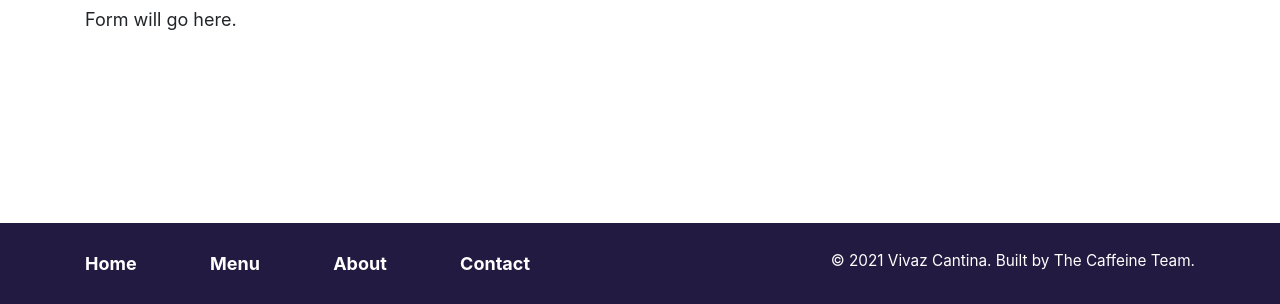
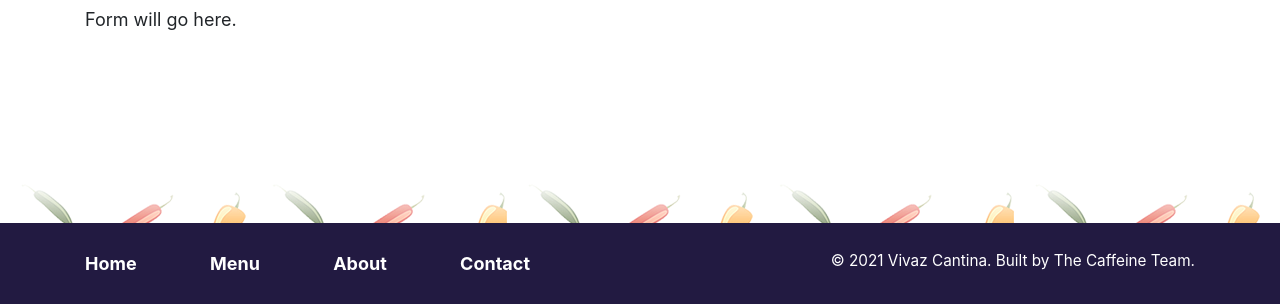
Before and after one commit to tjhammer845/vivaz-cantina, a Gatsby site: page /contact in a window 1280 px wide. Shown: the part 496-800 px from the top of the page. Built offline with nearby package versions, Linux system fonts and the light colour scheme; Gatsby itself is replaced by a stand-in of ours.

Commit message:
container bgs

```diff
--- a/src/components/layout.js
+++ b/src/components/layout.js
@@ -16,6 +16,7 @@ import Scroll from "../components/scroll-to-top"
 import { ParallaxProvider } from "react-scroll-parallax"
 import styled from "styled-components"
 import headerBg from "../images/backgrounds/header-bg.png"
+import footerBg from "../images/backgrounds/footer-bg.png"
 
 const Layout = ({ children }) => {
   const data = useStaticQuery(graphql`
@@ -30,6 +31,7 @@ const Layout = ({ children }) => {
 
   return (
     <SiteContainer>
+      <LayoutContainer>
         <TopHeader />
         <Header siteTitle={data.site.siteMetadata?.title || `Title`} />
         <StyledMain>
@@ -37,6 +39,7 @@ const Layout = ({ children }) => {
         </StyledMain>
         <Footer />
         <Scroll showBelow={250} />
+      </LayoutContainer>
     </SiteContainer>
   )
 }
@@ -45,11 +48,17 @@ Layout.propTypes = {
 }
 export default Layout
 const SiteContainer = styled.div`
+  background-image: url(${headerBg}), url(${footerBg});
+  background-repeat: repeat-x;
+  background-position: top left, bottom left; ;
+`
+const LayoutContainer = styled.div`
   display: flex;
   height: 100vh;
   flex-direction: column;
-  background-image: url(${headerBg});
+  background-image: url(${headerBg}), url(${footerBg});
   background-repeat: repeat-x;
+  background-position: top left, bottom left;
 `
 const StyledMain = styled.main`
   flex: 1;
```
Also changed, not shown: src/images/backgrounds/footer-bg.png (added). Lines whose indentation alone changed are shown as unchanged.
